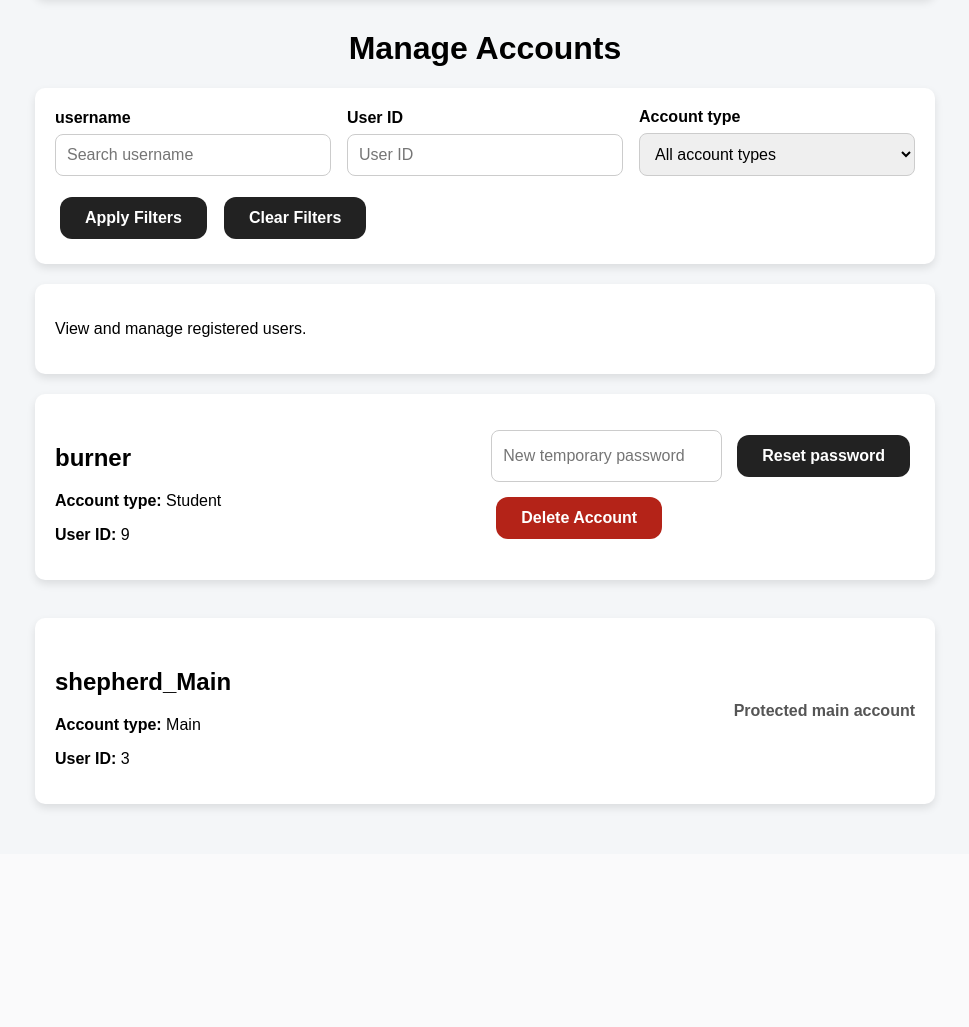
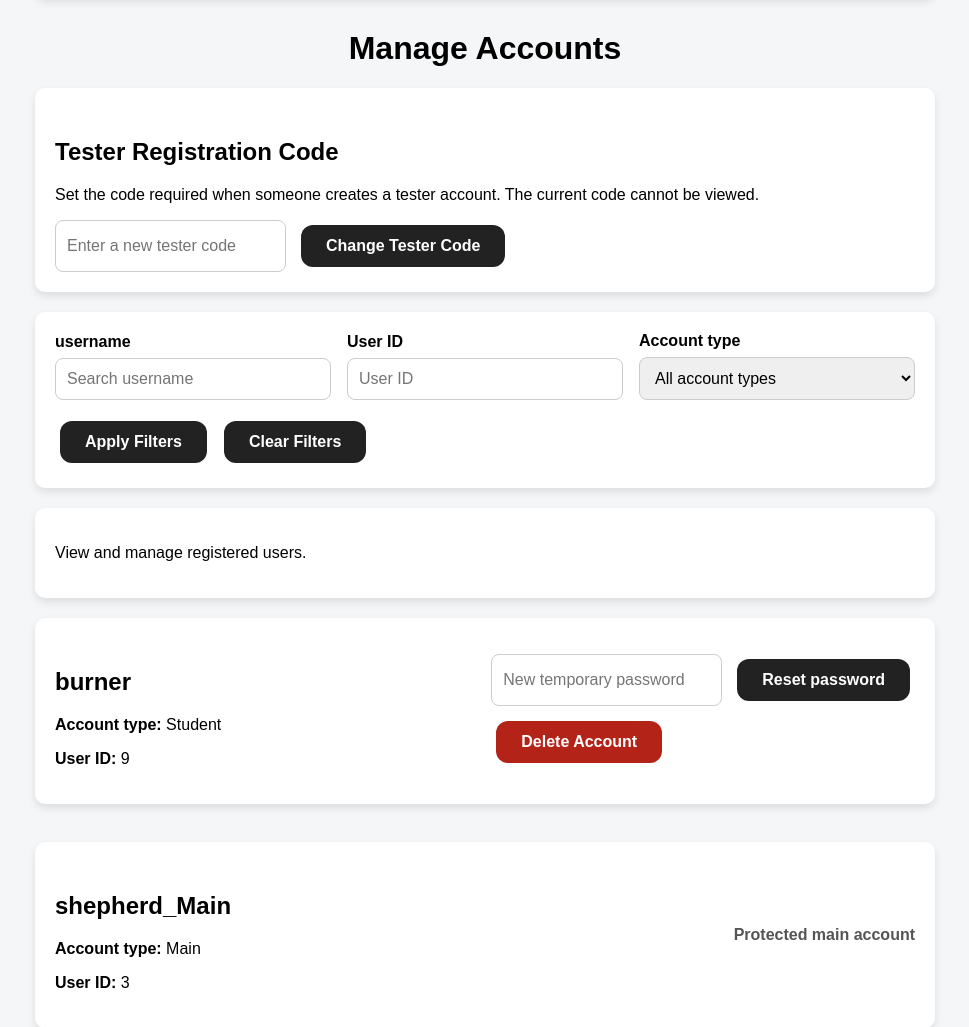
Before and after one commit to jshepherd1234/GCSE-Revision-App, a Flask app: page /manage-accounts in a window 1280 px wide. Shown: the part 68-1095 px from the top of the page, without its empty margins (155-1124 px from the left). Before the commit the page ends 879 px from the top, so only its background shows below. Run offline with Flask 3, Linux system fonts and the light colour scheme; a user stored in the database is signed in; data comes from the database, SQL or seed files in the repository; both versions use the stored data as it was after the commit.

Commit message:
Added database tester code

```diff
--- a/app.py
+++ b/app.py
@@ -16,8 +16,6 @@ app = Flask(__name__) #Creates the flask application
 
 DATABASE = "database.db"
 
-TESTER_CODE = "GCSEtesterCode2803"
-
 def get_db_connection():
 
     connection = sqlite3.connect(DATABASE)
@@ -70,6 +68,18 @@ def create_tables():
 
     """)
 
+    connection.execute("""
+
+    CREATE TABLE IF NOT EXISTS app_settings(
+
+        setting_name TEXT PRIMARY KEY,
+
+        setting_value TEXT NOT NULL
+
+    )
+
+    """)
+
     connection.commit()
 
     connection.close()
@@ -81,6 +91,74 @@ app.secret_key = os.environ.get(
     "temporary-development-secret-key"
 
 )
+
+def get_setting(setting_name):
+
+    connection = get_db_connection()
+
+    setting = connection.execute(
+
+        """
+
+        SELECT setting_value
+
+        FROM app_settings
+
+        WHERE setting_name = ?
+
+        """,
+
+        (setting_name,)
+
+    ).fetchone()
+
+    connection.close()
+
+    if setting is None:
+
+        return None
+
+    return setting["setting_value"]
+
+def save_setting(setting_name, setting_value):
+
+    connection = get_db_connection()
+
+    connection.execute(
+
+        """
+
+        INSERT INTO app_settings(
+
+            setting_name,
+
+            setting_value
+
+        )
+
+        VALUES (?, ?)
+
+        ON CONFLICT(setting_name)
+
+        DO UPDATE SET
+
+            setting_value = excluded.setting_value
+
+        """,
+
+        (
+
+            setting_name,
+
+            setting_value
+
+        )
+
+    )
+
+    connection.commit()
+
+    connection.close()
 
 page_status = {
 
@@ -784,11 +862,28 @@ def register():
 
         if requested_role == "tester":
 
-            if tester_code != TESTER_CODE:
-
-                return "Invalid tester code"
-
-            role = "tester"
+                stored_tester_code = get_setting("tester_code")
+
+                if(
+
+                    stored_tester_code is None
+
+                    or not check_password_hash(
+
+                        stored_tester_code,
+
+                        tester_code
+                    )
+
+                ):
+
+                    flash("Invalid tester code", "error")
+
+                    return redirect(url_for("register"))
+
+
+
+                role = "tester"
 
         else:
 
@@ -827,7 +922,9 @@ def register():
 
         except sqlite3.IntegrityError:
 
-            return "Username already exists"
+            flash("That username already exists.", "error")
+
+            return redirect(url_for("register"))
 
         finally:
 
@@ -873,7 +970,9 @@ def login():
 
         else:
 
-            return "Invalid username or password"
+            flash("Invalid username or password", "error")
+
+            return redirect(url_for("login"))
 
     return render_template("login.html")
 
@@ -985,6 +1084,56 @@ def create_tester():
 
     return render_template("create_tester.html")
 
+#Changing tester registration code
+#=================================
+@app.route("/change-tester-code", methods=["POST"])
+
+def change_tester_code():
+
+    if session.get("role") != "main":
+
+        return "Access denied", 403
+
+    new_code = request.form.get(
+
+        "new_tester_code",
+
+        ""
+
+    ).strip()
+
+    if len(new_code) < 8:
+
+        flash(
+
+            "Tester code must be at least 8 characters.",
+
+            "error"
+
+        )
+
+        return redirect(url_for("manage_accounts"))
+
+    hashed_code = generate_password_hash(new_code)
+
+    save_setting(
+
+        "tester_code",
+
+        hashed_code
+
+    )
+
+    flash(
+
+        "Tester registration code changed successfully.",
+
+        "success"
+
+    )
+
+    return redirect(url_for("manage_accounts"))
+
 #Managing accounts
 #=================
 @app.route("/manage-accounts")
@@ -1053,6 +1202,8 @@ def manage_accounts():
 
         users=users,
 
+        selected_username=username,
+
         selected_role=role,
 
         selected_user_id=user_id
@@ -1095,7 +1246,7 @@ def reset_password(user_id):
 
     ).fetchone()
 
-    if user is not None:
+    if user is None:
 
         connection.close()
 
@@ -1193,7 +1344,7 @@ def delete_account(user_id):
 
         DELETE FROM reports
 
-        WHERE id = ?
+        WHERE user_id = ?
 
         """,
 
--- a/templates/manage_accounts.html
+++ b/templates/manage_accounts.html
@@ -7,6 +7,51 @@ Manage Accounts
 {% block content %}
 
 <h1>Manage Accounts</h1>
+
+<div class="section">
+
+    <h2>Tester Registration Code</h2>
+
+    <p>
+
+        Set the code required when someone creates a tester account.
+        The current code cannot be viewed.
+
+    </p>
+
+    <form
+
+        method="POST"
+
+        action="{{ url_for('change_tester_code') }}"
+
+        class = "password-reset-form"
+
+    >
+
+        <input
+
+            type="password"
+
+            name="new_tester_code"
+
+            placeholder="Enter a new tester code"
+
+            minlength = "8"
+
+            required
+
+        >
+
+        <button type="submit" class="button">
+
+            Change Tester Code
+
+        </button>
+
+    </form>
+
+</div>
 
 <div class="section">
 
@@ -38,7 +83,7 @@ Manage Accounts
 
         <div>
 
-            <label for="user_id">
+            <label for="user-id">
 
                 User ID
 
```
Also changed, not shown: database.db.
